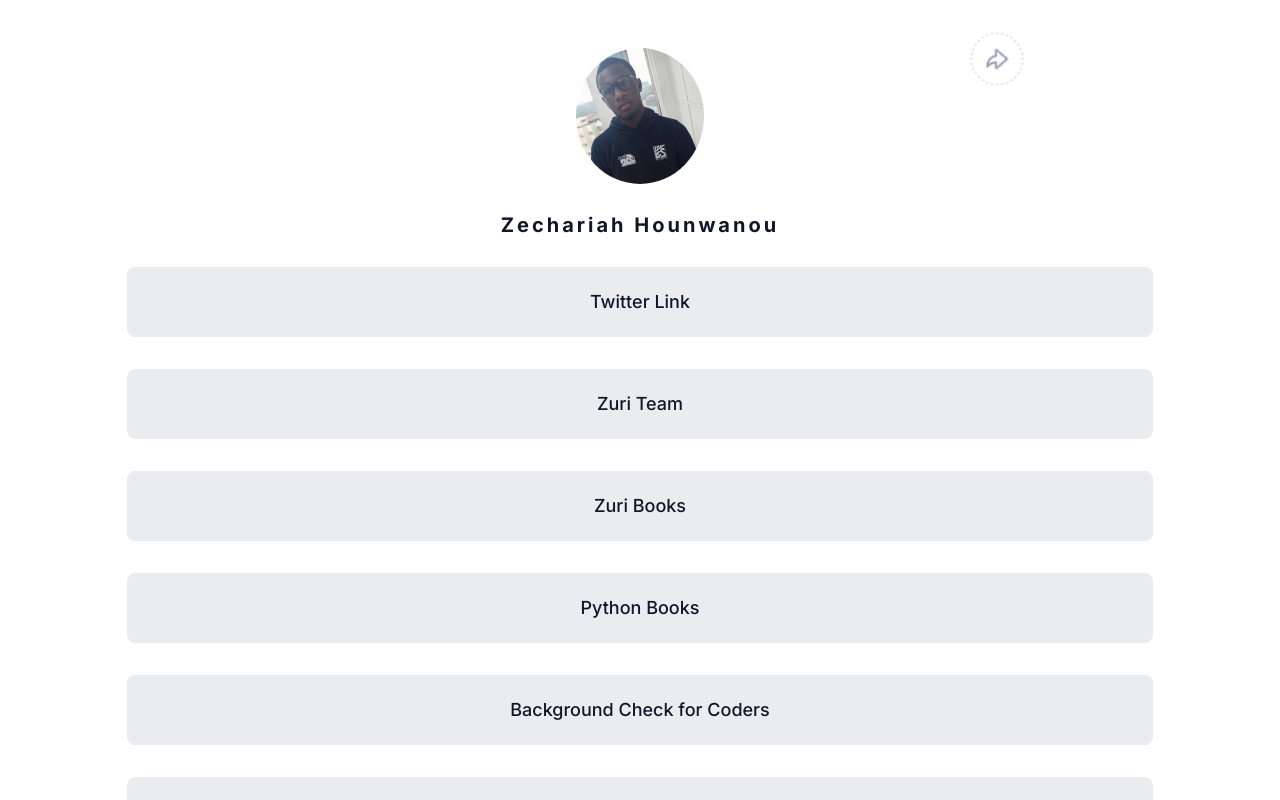
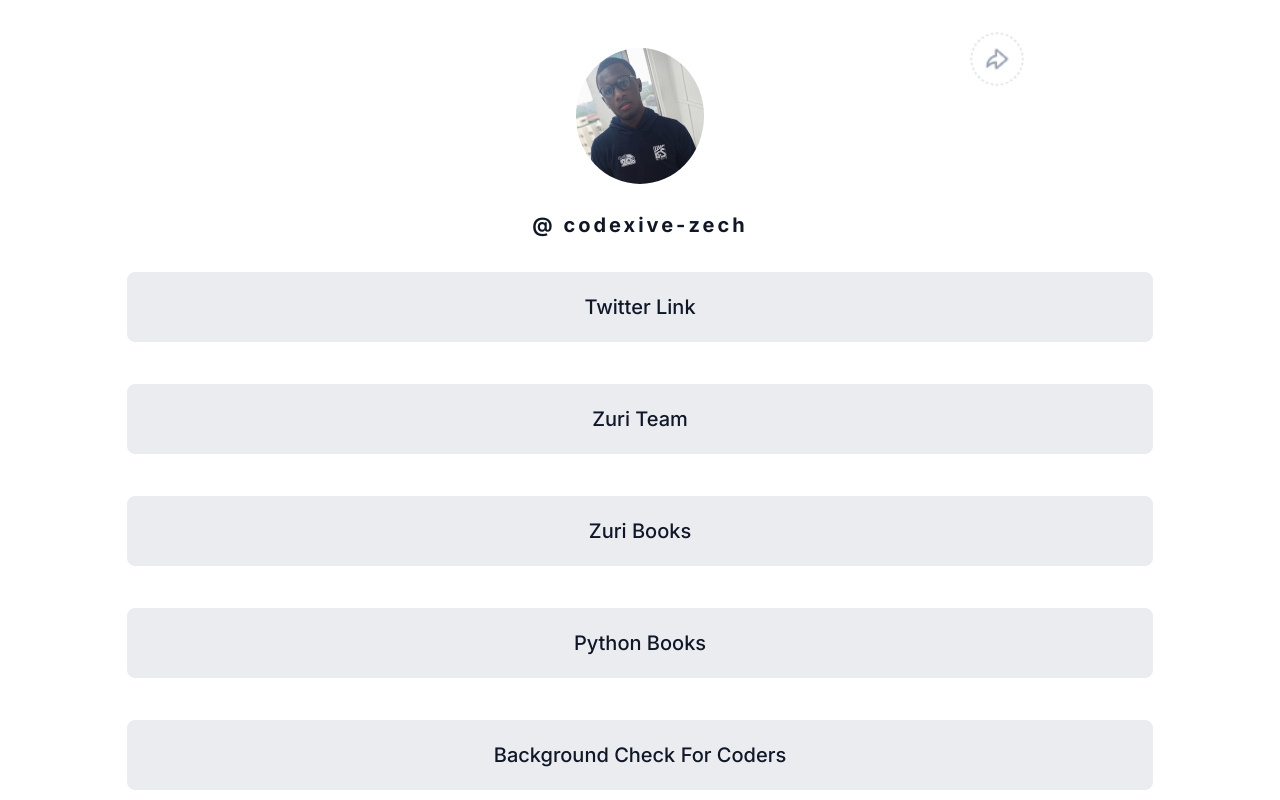
Before and after one commit to codexive-zech/hng-link-tree, a React (Create React App) app: page / in a window 1280 px wide. Shown: the top 800 px of the page. Built offline with nearby package versions, Linux system fonts and the light colour scheme.

Commit message:
Fixed some part not cool

```diff
--- a/src/Home.jsx
+++ b/src/Home.jsx
@@ -5,7 +5,7 @@
 import footerImg from "./images/Footer.png";
 import zuriLogo from "./images/Vector.png";
 import i4g from "./images/I4G.png";
-import { Link } from "react-router-dom";
+import links from "./linkdata/links";
 const Home = () => {
   return (
     <>
@@ -15,34 +15,19 @@
       </div>
       <main>
         <img src={profileImg} alt="" id="profile-img" />
-        <h4 className="profile-name">Zechariah Hounwanou</h4>
+        <h4 id="twitter">@ codexive-zech</h4>
+        <p id="slack">ZechariahH</p>
         <div className="btn-container">
-          <a href="https://twitter.com/codexive_zech" className="btn">
-            Twitter Link
-          </a>
-          <a href="https://training.zuri.team" id="btn__zuri" className="btn">
-            Zuri Team
-          </a>
-          <a href="https://books.zuri.team" id="books" className="btn">
-            Zuri Books
-          </a>
-          <a
-            href="https://books.zuri.team/python-for-beginners?ref_id=Zechariah Hounwanou"
-            id="python__book"
-            className="btn"
-          >
-            Python Books
-          </a>
-          <a href="https://background.zuri.team" className="btn" id="pitch">
-            Background Check for Coders
-          </a>
-          <a
-            href="https://books.zuri.team/design-rule"
-            className="btn"
-            id="book__design"
-          >
-            Design Books
-          </a>
+          {links.map((link) => {
+            const { id, title, path, btnId, subText } = link;
+            return (
+              <sub className="tooltip btn" data-tooltip={subText} key={id}>
+                <a href={path} id={btnId}>
+                  {title}
+                </a>
+              </sub>
+            );
+          })}
         </div>
         <img src={footerImg} alt="" className="footer-img" />
       </main>
--- a/src/index.css
+++ b/src/index.css
@@ -14,11 +14,16 @@
 }
 a {
   text-decoration: none;
+  color: #101828;
 }
 main {
   display: grid;
   place-items: center;
   margin-top: 3rem;
+}
+
+#slack {
+  display: none;
 }
 
 .share-container {
@@ -63,7 +68,7 @@
   }
 }
 
-.profile-name {
+#twitter {
   font-weight: bold;
   letter-spacing: 3px;
   font-style: normal;
@@ -74,7 +79,7 @@
 }
 
 @media screen and (min-width: 765px) {
-  .profile-name {
+  #twitter {
     font-size: 20px;
     line-height: 30px;
   }
@@ -87,7 +92,6 @@
 }
 
 .btn {
-  background-color: aliceblue;
   width: 80vw;
   margin: 0 auto;
   text-align: center;
@@ -101,6 +105,10 @@
   font-weight: 500;
   font-size: 14px;
   line-height: 20px;
+}
+
+.btn:hover {
+  background-color: #7c8391;
 }
 
 @media screen and (min-width: 765px) {
@@ -161,3 +169,45 @@
     line-height: 24px;
   }
 }
+
+.tooltip {
+  position: relative;
+  cursor: pointer;
+  margin: 5px;
+  font-size: 20px;
+  color: #000;
+}
+
+.tooltip::after {
+  position: absolute;
+  content: "";
+  opacity: 0;
+  transition: all 0.4s ease;
+}
+
+.tooltip::after {
+  content: attr(data-tooltip);
+  background: rgba(234, 236, 240, 0.5);
+  width: 20vw;
+  height: 26vh;
+  font-size: 1rem;
+  font-weight: 300;
+  top: -75;
+  left: -10;
+  padding: 10px;
+  border-radius: 5px;
+  letter-spacing: 1px;
+  transform: translateY(20px);
+}
+
+@media screen and (min-width: 765px) {
+  .tooltip::after {
+    width: 20vw;
+    height: 13vh;
+  }
+}
+
+.tooltip:hover::after {
+  opacity: 1;
+  transform: translateY(-35px);
+}
--- /dev/null
+++ b/src/linkdata/links.js
@@ -0,0 +1,50 @@
+const links = [
+  {
+    id: 1,
+    title: "Twitter Link",
+    path: "https://twitter.com/codexive_zech",
+    btnId: "twitter__",
+    subText: "My Twitter profile page",
+  },
+  {
+    id: 2,
+    title: "Zuri Team",
+    path: "https://twitter.com/codexive_zech",
+    btnId: "btn__zuri",
+    subText:
+      "The Zuri Team train, test and place talent in various industries, best pool of skills in the tech Industry.",
+  },
+  {
+    id: 3,
+    title: "Zuri Books",
+    path: "https://books.zuri.team",
+    btnId: "books",
+    subText:
+      "Zuri Books is the place to get your books related to designs and coding",
+  },
+  {
+    id: 4,
+    title: "Python Books",
+    path: "https://books.zuri.team/python-for-beginners?ref_id=ZechariahH",
+    btnId: "python__book",
+    subText:
+      "Quality Python Book for beginner, which help to understand the python programing language much better.",
+  },
+  {
+    id: 5,
+    title: "Background Check For Coders",
+    path: "https://background.zuri.team",
+    btnId: "pitch",
+    subText:
+      "Dalio helps recruiters carry out background check on developers before the are granted interviews.",
+  },
+  {
+    id: 6,
+    title: "Design Books",
+    path: "https://books.zuri.team/design-rule",
+    btnId: "book__design",
+    subText:
+      "Quality Design Books, which help to understand design principles and concept much better.",
+  },
+];
+export default links;
```
